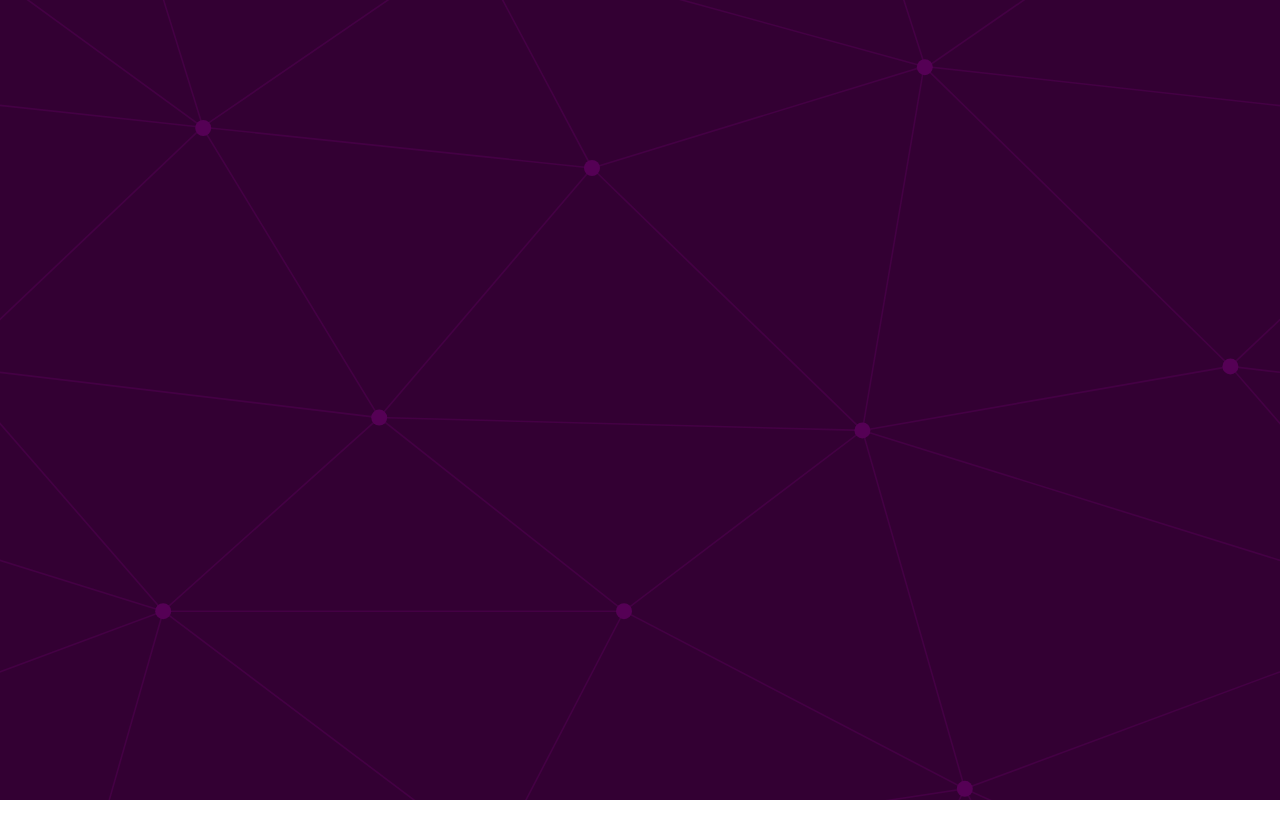
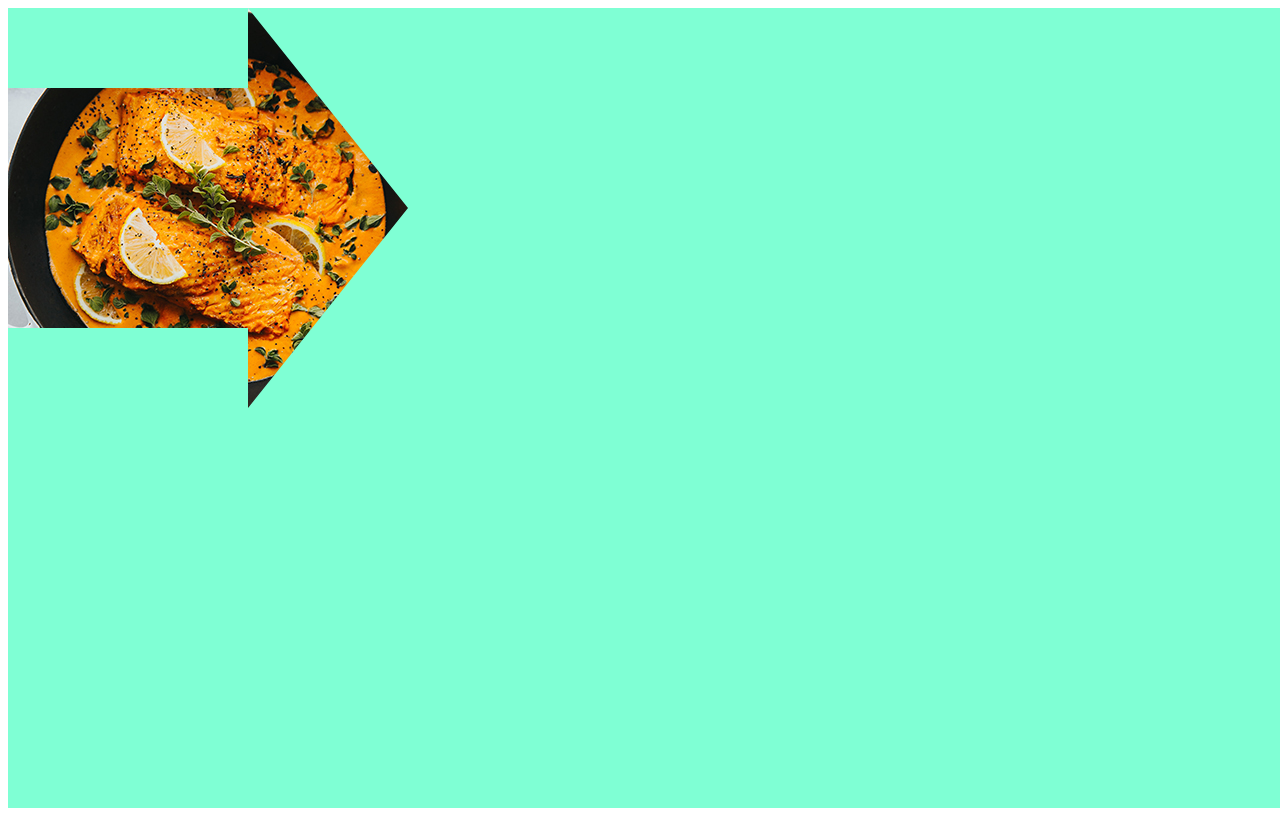
Before and after one commit to Study-Trial/responsive-images, a plain HTML site: page index.html in a window 1280 px wide. Drawn offline with Linux system fonts and the light colour scheme.

Commit message:
clip-path

```diff
--- a/css/styles.css
+++ b/css/styles.css
@@ -1,7 +1,9 @@
-body {
-    background: url(../images/constellation.svg);
-    background-repeat: no-repeat;
-    background-size: cover;
-    background-attachment: fixed;
+.meal {
+    clip-path: polygon(0% 20%, 60% 20%, 60% 0%, 100% 50%, 60% 100%, 60% 80%, 0% 80%);
+}
 
+div {
+    background-color: aquamarine;
+    width: 100vw;
+    height: 100vh;
 }
--- a/index.html
+++ b/index.html
@@ -7,6 +7,8 @@
     <title>Document</title>
 </head>
 <body>
-
+    <div>
+        <img src="images/meal.jpg" alt="" class="meal">
+    </div>
 </body>
 </html>
```
